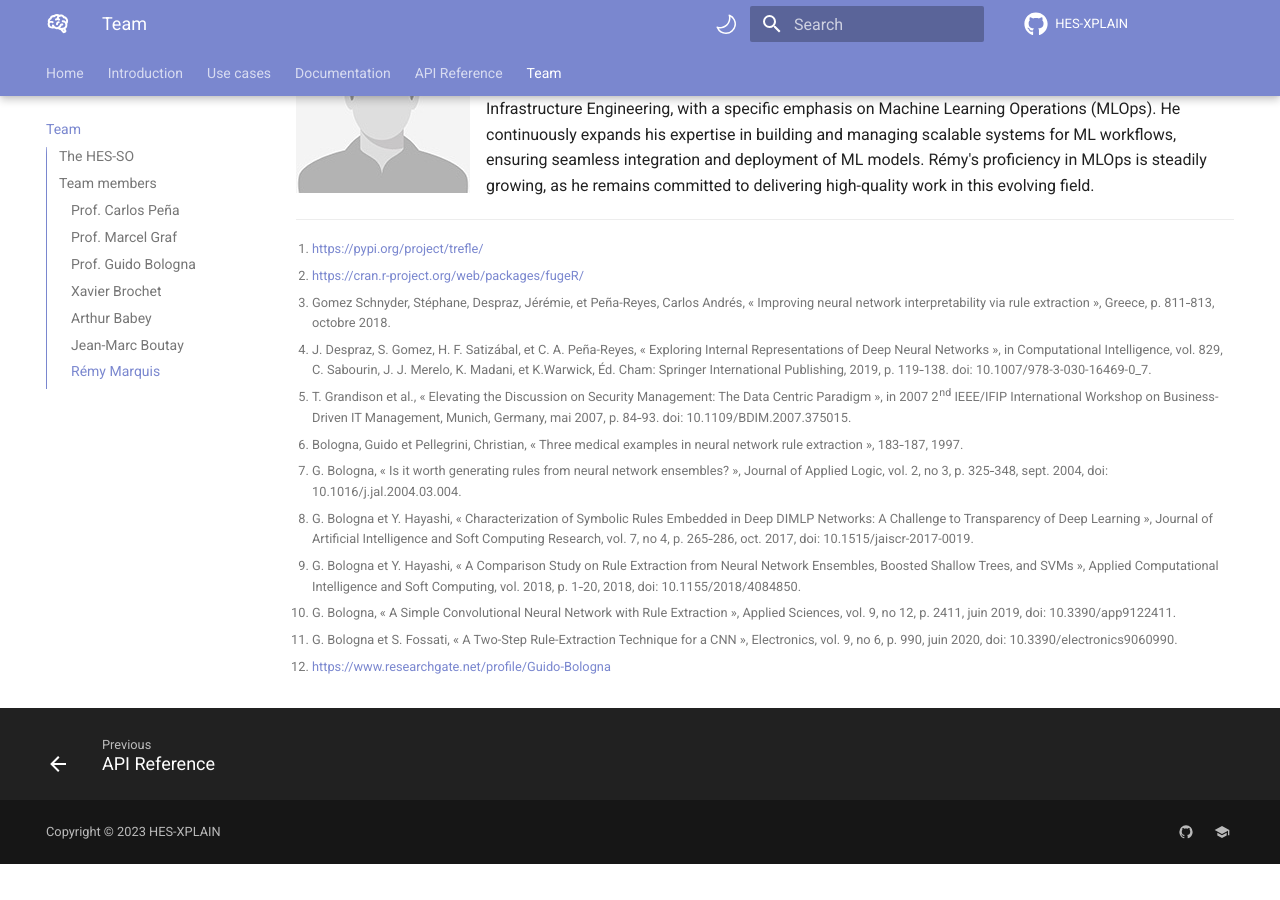
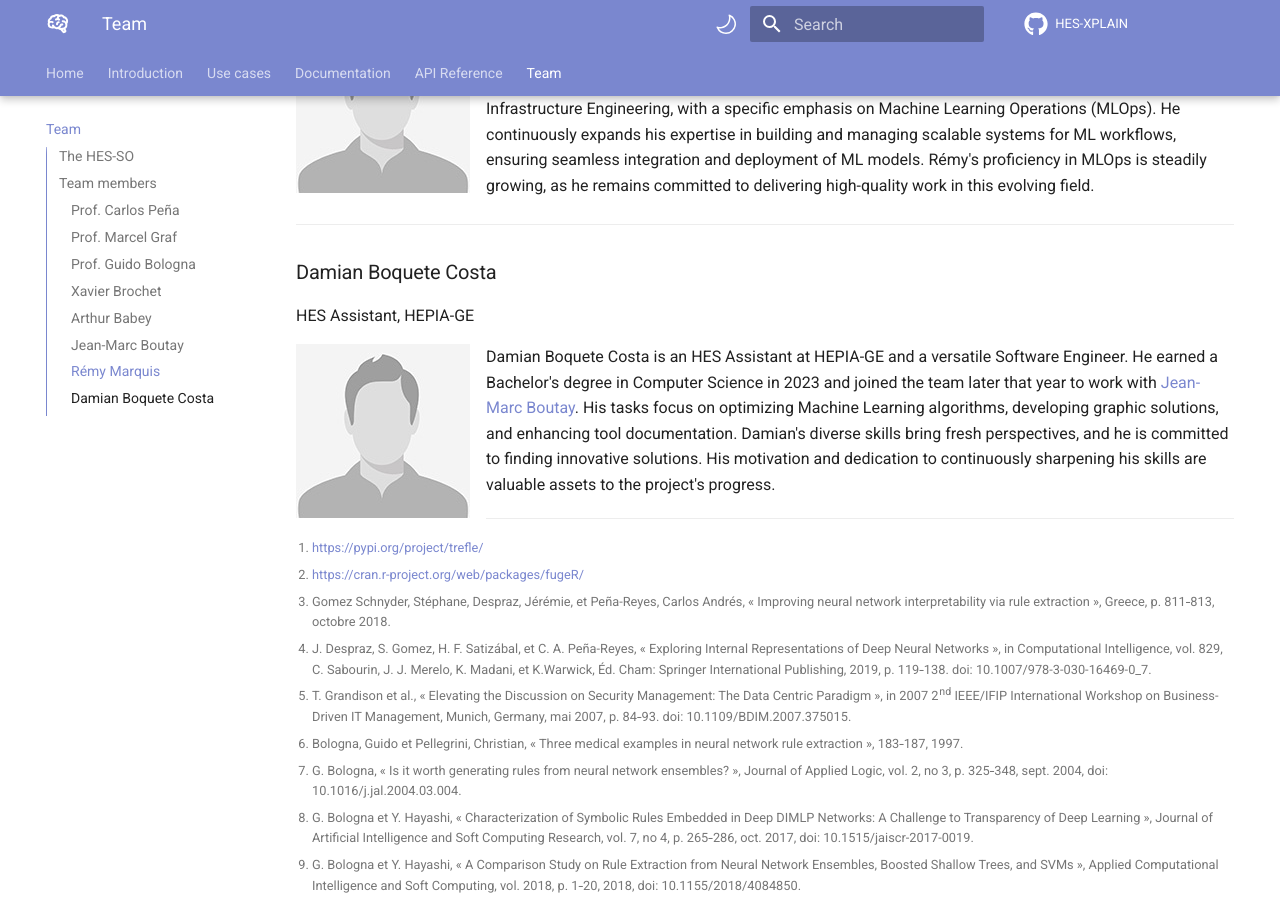
Before and after one commit to HES-XPLAIN/hes-xplain.github.io, an MkDocs documentation site: the page built from docs/team.md, in a window 1280 px wide and 900 px high, scrolled down 3055 px. Built offline with MkDocs 1.6.1 and Material for MkDocs 9.7.7, drawn with Linux system fonts in a browser that asks for light colours; comment, search, counter and statistics services are not loaded; before the commit the page ends 3919 px from its top, so only the background shows below that.

Commit message:
Added Damian's description

```diff
--- a/docs/team.md
+++ b/docs/team.md
@@ -187,3 +187,17 @@ with a specific emphasis on  Machine Learning Operations (MLOps). He continuousl
 building and managing scalable systems for ML workflows, ensuring seamless integration and deployment of ML models.
 Rémy's proficiency in MLOps is steadily growing, as he remains committed to delivering high-quality work in this
 evolving field.
+
+***
+
+### Damian Boquete Costa
+
+HES Assistant, HEPIA-GE
+
+![Team member](assets/images/team/generic.jpg){ align=left }
+
+Damian Boquete Costa is an HES Assistant at HEPIA-GE and a versatile Software Engineer. He earned a Bachelor's
+degree in Computer Science in 2023 and joined the team later that year to work with [Jean-Marc Boutay](#jean-marc-boutay).
+His tasks focus on optimizing Machine Learning algorithms, developing graphic solutions, and enhancing tool documentation.
+Damian's diverse skills bring fresh perspectives, and he is committed to finding innovative solutions. His motivation
+and dedication to continuously sharpening his skills are valuable assets to the project's progress.
```
